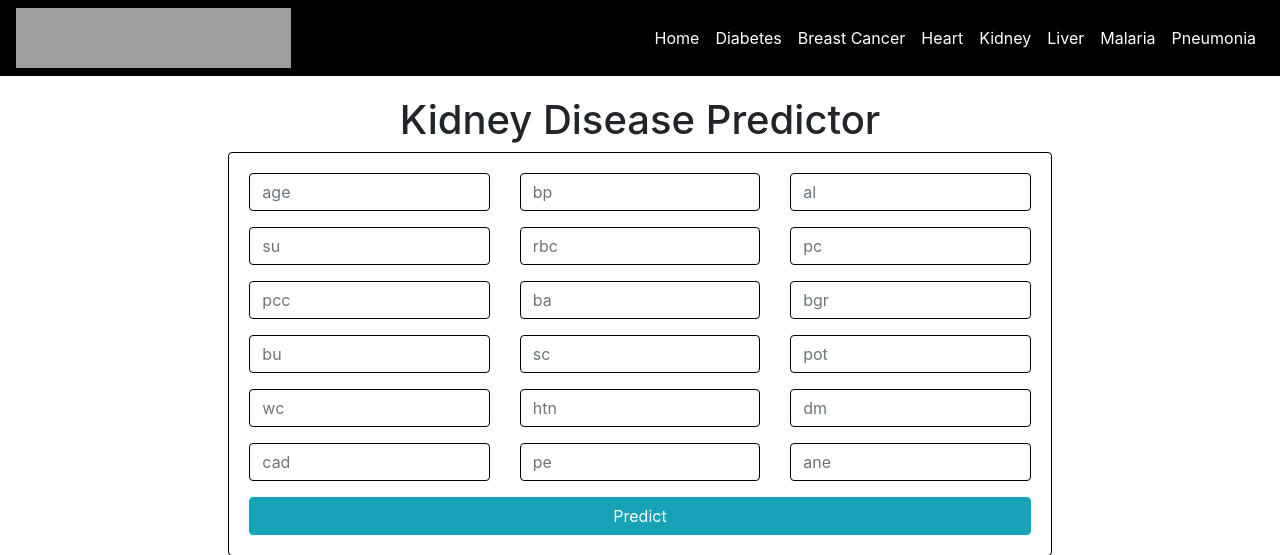
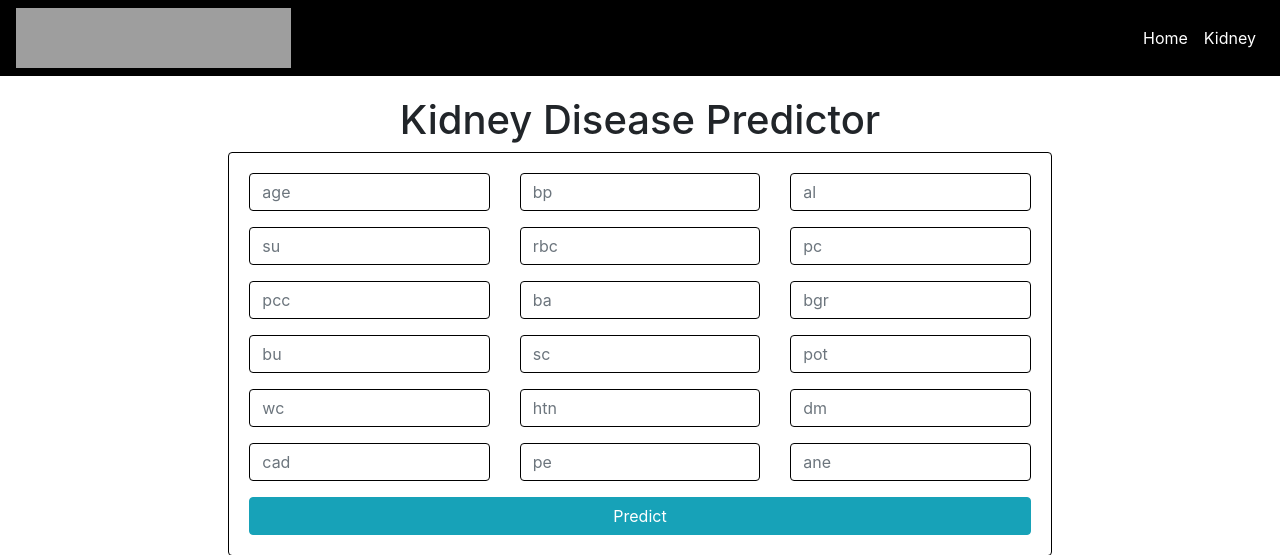
Before and after one commit to IIITKalyaniFOSC/MediCare-Prime, a Flask app: page / in a window 1280 px wide. Shown: the top 555 px of the page. Run offline with Flask 2, Linux system fonts and the light colour scheme; some libraries are stand-ins or nearby versions; grey boxes are pictures that could not be loaded.

Commit message:
fix flask issues

```diff
--- a/app.py
+++ b/app.py
@@ -1,7 +1,6 @@
 from flask import Flask, render_template, request, flash, redirect
 import pickle
 import numpy as np
-from PIL import Image
 from tensorflow.keras.models import load_model
 
 app = Flask(__name__)
--- a/templates/index.html
+++ b/templates/index.html
@@ -43,28 +43,10 @@ footer{
          <div class="collapse navbar-collapse" id="navbarNav">
            <ul class="navbar-nav ml-auto">
              <li class="nav-item active">
-               <a href="{{ url_for('home') }}" class="nav-link">Home</a>
+               <a href="#" class="nav-link">Home</a>
              </li>
              <li class="nav-item active">
-               <a class="nav-link" href="{{ url_for('diabetesPage') }}">Diabetes</a>
-             </li>
-             <li class="nav-item active">
-               <a class="nav-link" href="{{ url_for('cancerPage') }}">Breast Cancer</a>
-             </li>
-             <li class="nav-item active">
-                <a class="nav-link" href="{{ url_for('heartPage') }}">Heart</a>
-             </li>
-             <li class="nav-item active">
-                <a class="nav-link" href="{{ url_for('kidneyPage') }}">Kidney</a>
-              </li>
-              <li class="nav-item active">
-                <a class="nav-link" href="{{ url_for('liverPage') }}">Liver</a>
-              </li>
-              <li class="nav-item active">
-                <a class="nav-link" href="{{ url_for('malariaPage') }}">Malaria</a>
-              </li>
-              <li class="nav-item active">
-                <a class="nav-link" href="{{ url_for('pneumoniaPage') }}">Pneumonia</a>
+                <a class="nav-link" href="kidney.html">Kidney</a>
               </li>
            </ul>
          </div>
```
